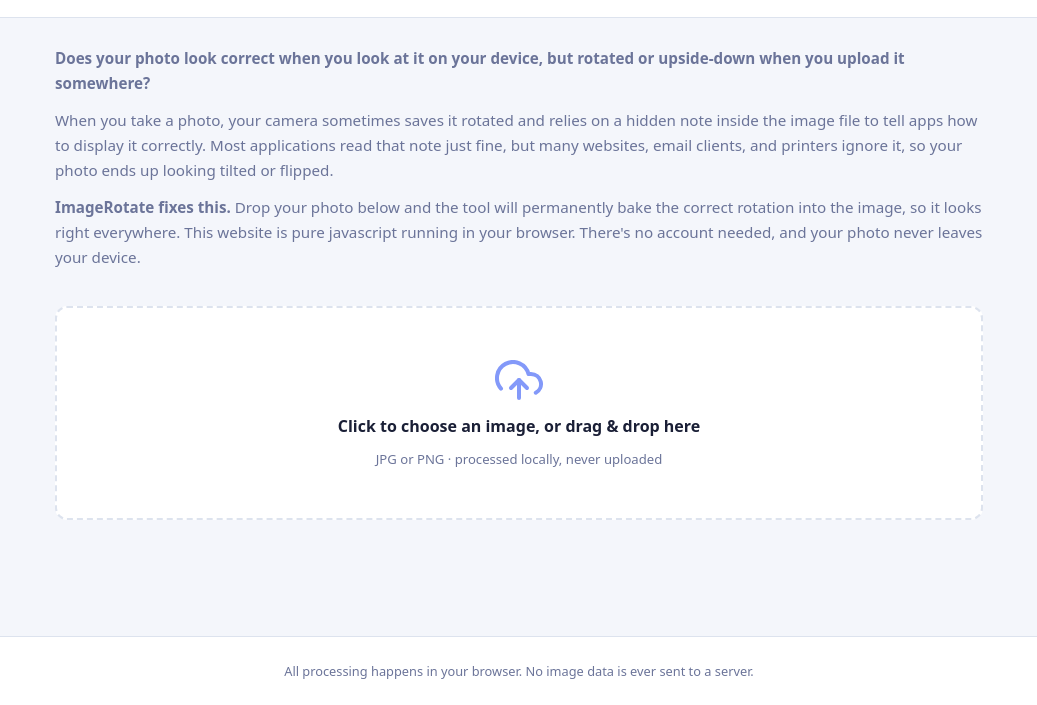
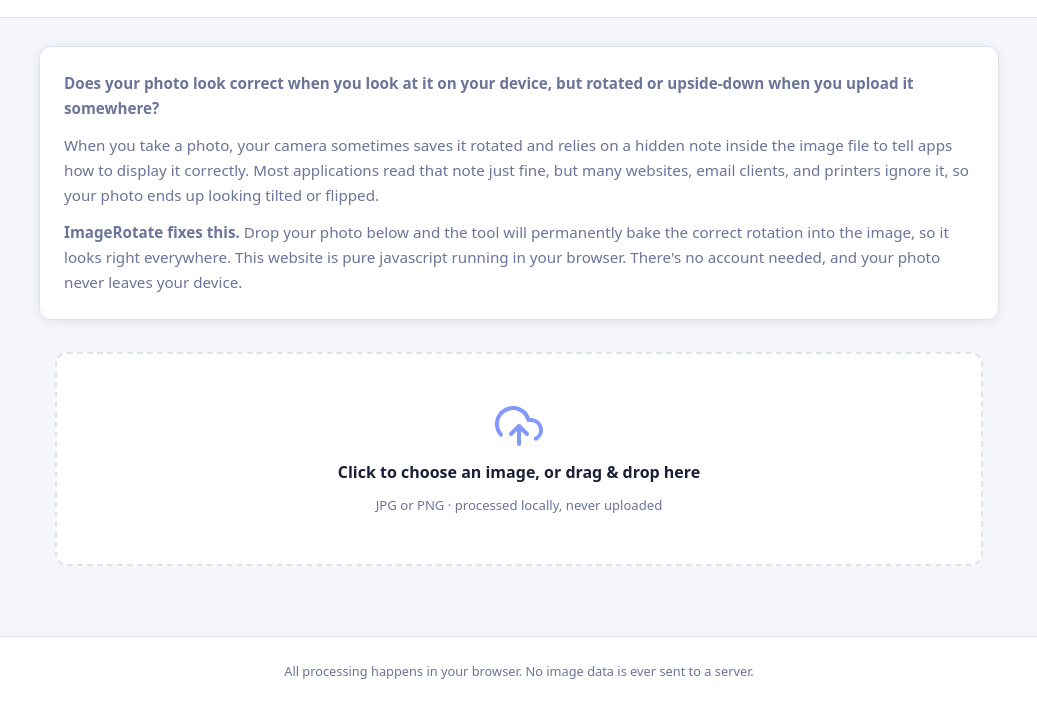
Before and after one commit to c0dev0id/imagerotate, a website: page index.html in a window 1280 px wide. Shown: the part 95-800 px from the top of the page, without its empty margins (121-1158 px from the left). Drawn offline with Linux system fonts and the light colour scheme.

Commit message:
Style intro block as section card to match page design (#4)
Styling and structure improvements:
* Added the `section` class to the `div` with class `intro` in
`index.html` to allow for more targeted styling.
* Updated `.intro` margin-bottom from `.25rem` to `0` in `style.css` for
better spacing.
* Added a new `.intro.section` CSS rule in `style.css` to provide
additional padding to the introduction section.

```diff
--- a/index.html
+++ b/index.html
@@ -13,7 +13,7 @@
     <p class="tagline">Fix EXIF orientation issues in your JPG and PNG images — no upload, no server.</p>
   </header>
 
-  <div class="intro">
+  <div class="intro section">
     <p class="intro-headline">Does your photo look correct when you look at it on your device, but rotated or upside-down when you upload it somewhere?</p>
     <p>When you take a photo, your camera sometimes saves it rotated and relies on a hidden note inside the image file to tell apps how to display it correctly. Most applications read that note just fine, but many websites, email clients, and printers ignore it, so your photo ends up looking tilted or flipped.</p>
     <p><strong>ImageRotate fixes this.</strong> Drop your photo below and the tool will permanently bake the correct rotation into the image, so it looks right everywhere. This website is pure javascript running in your browser. There's no account needed, and your photo never leaves your device.</p>
--- a/style.css
+++ b/style.css
@@ -65,7 +65,7 @@
 .intro {
   max-width: 960px;
   width: 100%;
-  margin: 1.75rem auto .25rem;
+  margin: 1.75rem auto 0;
   padding: 0 1rem;
   display: flex;
   flex-direction: column;
@@ -83,6 +83,10 @@
   font-size: .95rem;
   color: var(--clr-muted);
   line-height: 1.65;
+}
+
+.intro.section {
+  padding: 1.5rem;
 }
 
 /* =========================================================
```
